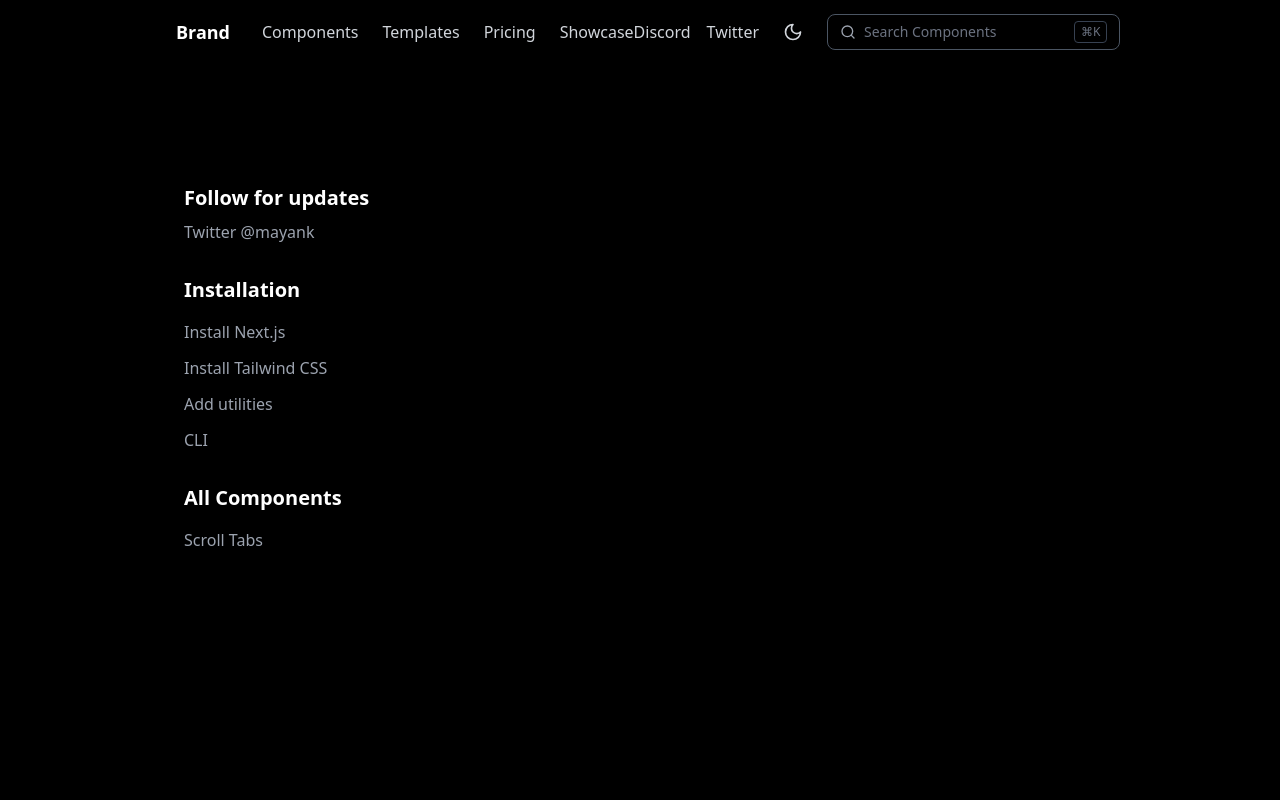
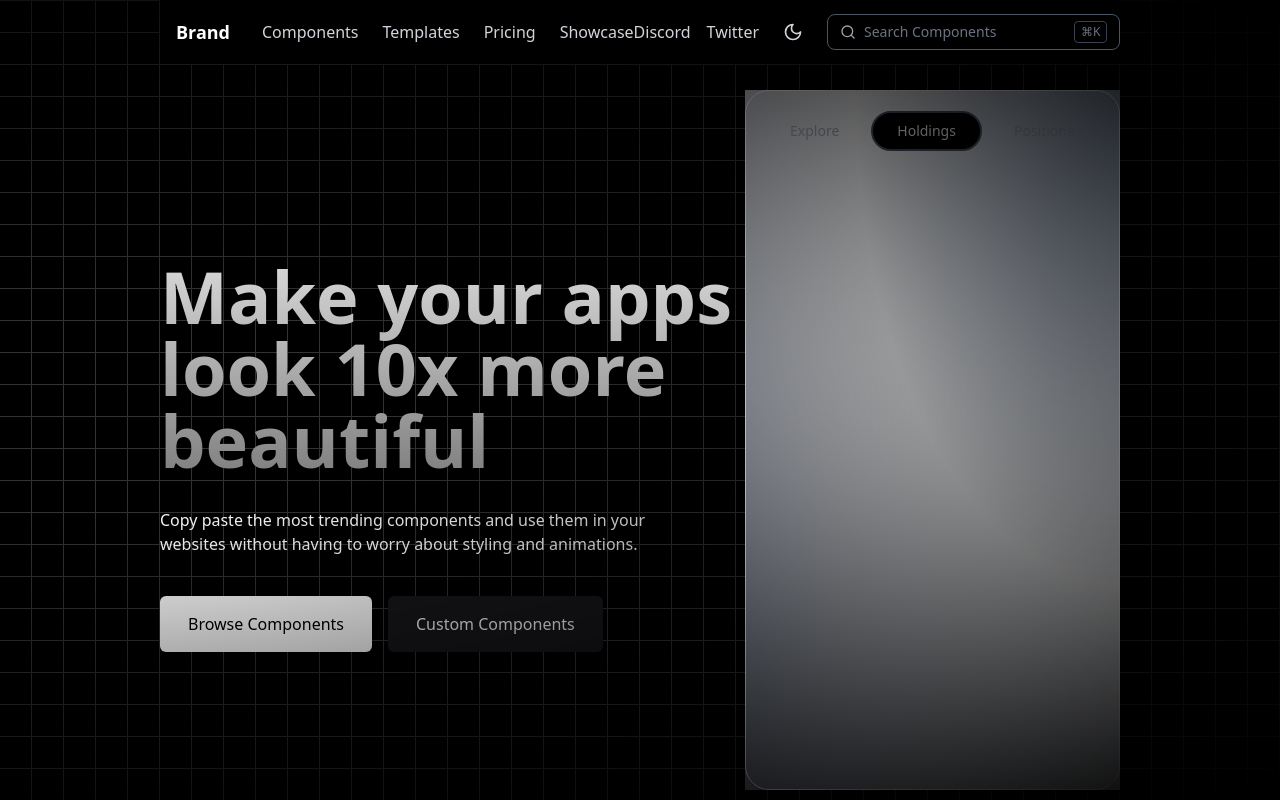
Before and after one commit to mayank2130/tapit-ui, a Next.js app: page / in a window 1280 px wide. Built offline with nearby package versions, Linux system fonts and the light colour scheme.

Commit message:
landing page and structure

```diff
--- /dev/null
+++ b/src/app/(landing)/_layout.tsx
@@ -0,0 +1,15 @@
+import Navbar from "@/components/navbar";
+import ScrollComponents from "@/components/scroll-components";
+
+export default function LandingPageLayout({
+  children,
+}: Readonly<{
+  children: React.ReactNode;
+}>) {
+  return (
+    <div className="ml-40">
+      <ScrollComponents />
+      {children}
+    </div>
+  );
+}
--- /dev/null
+++ b/src/app/(landing)/page.tsx
@@ -0,0 +1,43 @@
+"use client";
+
+import { PhoneScreen } from "@/components/phonescreen";
+import TabsComponent from "@/components/tabs-component";
+import { Button } from "@/components/ui/button";
+import { tabsPreview } from "@/lib/utils";
+import React from "react";
+
+const page = () => {
+  return (
+    <div className="pt-20 px-40 h-[50rem] w-full bg-black bg-grid-white/[0.2] relative flex items-center justify-center">
+      {/* Radial gradient for the container to give a faded look */}
+      <div className="absolute pointer-events-none inset-0 flex items-center justify-center bg-black [mask-image:radial-gradient(ellipse_at_left,transparent_20%,black)]"></div>
+      <div className="flex flex-row justify-between items-center">
+        <div className=" flex flex-col items-start justify-start">
+          <p className="text-4xl sm:text-7xl font-bold relative z-20 bg-clip-text text-transparent bg-gradient-to-b from-neutral-200 to-neutral-500 py-8">
+            Make your apps look 10x more beautiful
+          </p>
+          <p className="text-white">
+            Copy paste the most trending components and use them in your
+            <br />
+            websites without having to worry about styling and animations.
+          </p>
+          <div className="pt-10 flex gap-4">
+            <Button className="bg-white p-7 text-black text-base hover:bg-white">
+              Browse Components
+            </Button>
+            <Button className="p-7 text-base">Custom Components</Button>
+          </div>
+        </div>
+        <PhoneScreen className="border-white bg-[radial-gradient(ellipse_at_top_right,_var(--tw-gradient-stops))] from-slate-400 via-gray-100 to-gray-500">
+          <TabsComponent
+            tabs={tabsPreview}
+            defaultActiveTab="holdings"
+            onChange={(tabId) => console.log("Selected:", tabId)}
+          />
+        </PhoneScreen>
+      </div>
+    </div>
+  );
+};
+
+export default page;
--- a/src/app/components/page.tsx
+++ b/src/app/components/page.tsx
@@ -1,11 +1,15 @@
+import ScrollComponents from "@/components/scroll-components";
 import UiComponents from "@/components/ui-components";
 import React from "react";
 
 const page = () => {
   return (
-    <>
-      <UiComponents />
-    </>
+    <main>
+      <div className="ml-40">
+        <ScrollComponents />
+        <UiComponents />
+      </div>
+    </main>
   );
 };
 
--- a/src/app/layout.tsx
+++ b/src/app/layout.tsx
@@ -31,11 +31,7 @@ export default function RootLayout({
         className={`${geistSans.variable} ${geistMono.variable} antialiased bg-black`}
       >
         <Navbar />
-
-        <div className="ml-40">
-          <ScrollComponents />
-          {children}
-        </div>
+        {children}
       </body>
     </html>
   );
--- a/src/app/page.tsx
+++ /dev/null
@@ -1,4 +0,0 @@
-
-export default function Home() {
-  return <div className="">hello</div>;
-}
--- a/src/components/phonescreen/index.tsx
+++ b/src/components/phonescreen/index.tsx
@@ -1,12 +1,25 @@
+import { cn } from "@/lib/utils";
+
 export const PhoneScreen = ({
   children,
+  className,
 }: Readonly<{
   children: React.ReactNode;
+  className?: string;
 }>) => {
   return (
-    <div className="flex justify-center items-center py-10 bg-[#101010]">
-      <div className="w-[375px] h-[700px] bg-white rounded-3xl shadow-lg overflow-hidden">
-        <div className="h-full bg-black rounded-b-3xl p-4">{children}</div>
+    <div
+      className={cn("flex justify-center items-center bg-[#101010]", className)}
+    >
+      <div
+        className={cn(
+          "w-[375px] h-[700px] bg-white rounded-3xl shadow-lg overflow-hidden border border-white",
+          className
+        )}
+      >
+        <div className={cn("h-full bg-black rounded-b-3xl p-4", className)}>
+          {children}
+        </div>
       </div>
     </div>
   );
--- a/src/components/preview/index.tsx
+++ b/src/components/preview/index.tsx
@@ -1,7 +1,7 @@
 "use client";
 import React, { useState } from "react";
 import { motion } from "framer-motion";
-import { cn } from "@/lib/utils";
+import { cn, tabsPreview } from "@/lib/utils";
 import TabsComponent from "../tabs-component";
 import { PhoneScreen } from "../phonescreen";
 
@@ -15,14 +15,7 @@ const tabs: Tab[] = [
   { id: "code", label: "Code" },
 ];
 
-const tabsPreview = [
-  { id: "explore", label: "Explore" },
-  { id: "holdings", label: "Holdings" },
-  { id: "positions", label: "Positions" },
-  { id: "orders", label: "Stocks" },
-  { id: "stocks", label: "Equity" },
-  { id: "waitlist", label: "ETFs" },
-];
+
 
 const Preview = () => {
   const [activeTab, setActiveTab] = useState<string>("preview");
--- a/src/components/tabs-component/index.tsx
+++ b/src/components/tabs-component/index.tsx
@@ -11,7 +11,7 @@ interface TabsProps {
   onChange?: (tabId: string) => void;
 }
 
-const Tabs: React.FC<TabsProps> = ({ tabs, defaultActiveTab, onChange }) => {
+const TabsComponent: React.FC<TabsProps> = ({ tabs, defaultActiveTab, onChange }) => {
   const [activeTab, setActiveTab] = useState(defaultActiveTab || tabs[0]?.id);
 
   const handleTabClick = (tabId: string) => {
@@ -42,4 +42,4 @@ const Tabs: React.FC<TabsProps> = ({ tabs, defaultActiveTab, onChange }) => {
   );
 };
 
-export default Tabs;
+export default TabsComponent;
--- a/src/lib/utils.ts
+++ b/src/lib/utils.ts
@@ -4,3 +4,12 @@ import { twMerge } from "tailwind-merge"
 export function cn(...inputs: ClassValue[]) {
   return twMerge(clsx(inputs))
 }
+
+export const tabsPreview = [
+  { id: "explore", label: "Explore" },
+  { id: "holdings", label: "Holdings" },
+  { id: "positions", label: "Positions" },
+  { id: "orders", label: "Stocks" },
+  { id: "stocks", label: "Equity" },
+  { id: "waitlist", label: "ETFs" },
+];
--- a/tailwind.config.ts
+++ b/tailwind.config.ts
@@ -1,13 +1,18 @@
-import type { Config } from "tailwindcss"
+import svgToDataUri from "mini-svg-data-uri";
+
+import colors from "tailwindcss/colors";
+import { default as flattenColorPalette } from "tailwindcss/lib/util/flattenColorPalette";
+
+import type { Config } from "tailwindcss";
 
 const config = {
   darkMode: ["class"],
   content: [
-    './pages/**/*.{ts,tsx}',
-    './components/**/*.{ts,tsx}',
-    './app/**/*.{ts,tsx}',
-    './src/**/*.{ts,tsx}',
-	],
+    "./pages/**/*.{ts,tsx}",
+    "./components/**/*.{ts,tsx}",
+    "./app/**/*.{ts,tsx}",
+    "./src/**/*.{ts,tsx}",
+  ],
   prefix: "",
   theme: {
     container: {
@@ -74,7 +79,31 @@ const config = {
       },
     },
   },
-  plugins: [require("tailwindcss-animate")],
-} satisfies Config
+  plugins: [
+    require("tailwindcss-animate"),
+    function ({ matchUtilities, theme }: any) {
+      matchUtilities(
+        {
+          "bg-grid": (value: any) => ({
+            backgroundImage: `url("${svgToDataUri(
+              `<svg xmlns="http://www.w3.org/2000/svg" viewBox="0 0 32 32" width="32" height="32" fill="none" stroke="${value}"><path d="M0 .5H31.5V32"/></svg>`
+            )}")`,
+          }),
+          "bg-grid-small": (value: any) => ({
+            backgroundImage: `url("${svgToDataUri(
+              `<svg xmlns="http://www.w3.org/2000/svg" viewBox="0 0 32 32" width="8" height="8" fill="none" stroke="${value}"><path d="M0 .5H31.5V32"/></svg>`
+            )}")`,
+          }),
+          "bg-dot": (value: any) => ({
+            backgroundImage: `url("${svgToDataUri(
+              `<svg xmlns="http://www.w3.org/2000/svg" viewBox="0 0 32 32" width="16" height="16" fill="none"><circle fill="${value}" id="pattern-circle" cx="10" cy="10" r="1.6257413380501518"></circle></svg>`
+            )}")`,
+          }),
+        },
+        { values: flattenColorPalette(theme("backgroundColor")), type: "color" }
+      );
+    },
+  ],
+} satisfies Config;
 
-export default config
+export default config;
```
Also changed, not shown: package.json (+5 -4 lines), types/tailwind.d.ts (added, +11 -0 lines), 1 other file (tests, documents, lock files or other folders).
